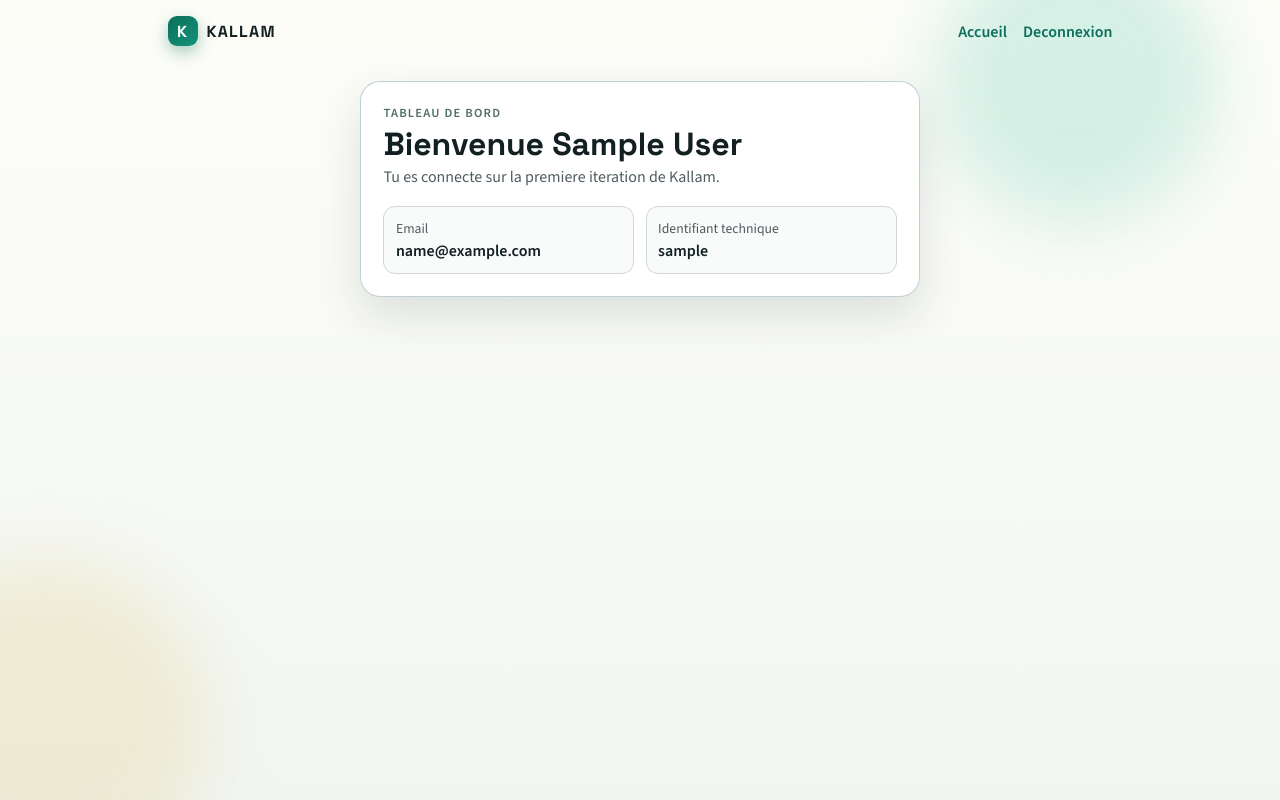
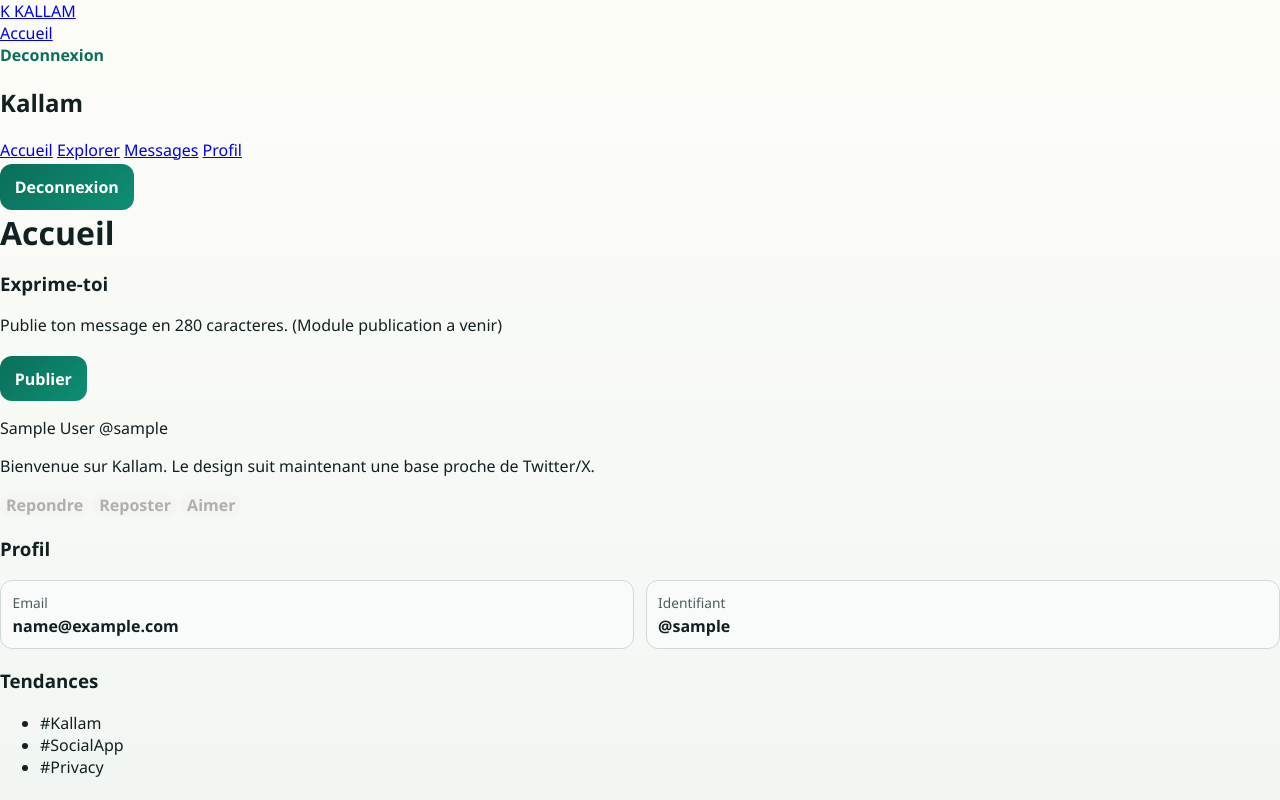
Before and after one commit to yugmerabtene/kallam, a Django app: page / in a window 1280 px wide. Run offline with Django 5.2, Linux system fonts and the light colour scheme; the visitor is signed in with stand-in values (Sample User, id 1).

Commit message:
feat(ui): reshape templates to X-like auth and timeline layouts

```diff
--- a/templates/accounts/base.html
+++ b/templates/accounts/base.html
@@ -7,19 +7,17 @@
   <title>{% block title %}Kallam{% endblock %}</title>
   <link rel="preconnect" href="https://fonts.googleapis.com">
   <link rel="preconnect" href="https://fonts.gstatic.com" crossorigin>
-  <link href="https://fonts.googleapis.com/css2?family=Space+Grotesk:wght@500;700&family=Source+Sans+3:wght@400;600&display=swap" rel="stylesheet">
+  <link href="https://fonts.googleapis.com/css2?family=IBM+Plex+Sans:wght@400;500;600;700&display=swap" rel="stylesheet">
   <link rel="stylesheet" href="{% static 'accounts/styles.css' %}">
 </head>
-<body>
-  <div class="bg-orb bg-orb-a" aria-hidden="true"></div>
-  <div class="bg-orb bg-orb-b" aria-hidden="true"></div>
-
-  <header class="topbar">
-    <a class="brand" href="{% url 'accounts:home' %}">
-      <span class="brand-mark">K</span>
+<body class="{% block body_class %}x-theme{% endblock %}">
+  <header class="site-header">
+    <div class="site-header-inner">
+      <a class="site-logo" href="{% url 'accounts:home' %}">
+        <span class="site-logo-mark">K</span>
         <span>KALLAM</span>
       </a>
-    <nav class="topbar-nav">
+      <nav class="site-nav">
         {% if user.is_authenticated %}
           <a href="{% url 'accounts:home' %}">Accueil</a>
           <form method="post" action="{% url 'accounts:logout' %}" class="inline-form">
@@ -28,12 +26,13 @@
           </form>
         {% else %}
           <a href="{% url 'accounts:login' %}">Connexion</a>
-        <a class="cta-link" href="{% url 'accounts:register' %}">Inscription</a>
+          <a class="site-nav-cta" href="{% url 'accounts:register' %}">Inscription</a>
         {% endif %}
       </nav>
+    </div>
   </header>
 
-  <main class="page">
+  <main class="site-main">
     {% if messages %}
       <ul class="messages" aria-live="polite">
         {% for message in messages %}
--- a/templates/accounts/home.html
+++ b/templates/accounts/home.html
@@ -1,24 +1,73 @@
 {% extends "accounts/base.html" %}
 
 {% block title %}Accueil - Kallam{% endblock %}
+{% block body_class %}x-theme app-page{% endblock %}
 
 {% block content %}
-<section class="dashboard-card">
-  <div class="dashboard-head">
-    <p class="eyebrow">Tableau de bord</p>
-    <h1>Bienvenue {{ user.first_name }} {{ user.last_name }}</h1>
-    <p class="lead">Tu es connecte sur la premiere iteration de Kallam.</p>
+<section class="app-shell">
+  <aside class="left-rail">
+    <div class="rail-card">
+      <h2>Kallam</h2>
+      <nav class="rail-nav">
+        <a class="active" href="{% url 'accounts:home' %}">Accueil</a>
+        <a href="#">Explorer</a>
+        <a href="#">Messages</a>
+        <a href="#">Profil</a>
+      </nav>
+      <form method="post" action="{% url 'accounts:logout' %}">
+        {% csrf_token %}
+        <button type="submit" class="primary rail-button">Deconnexion</button>
+      </form>
     </div>
+  </aside>
 
+  <section class="timeline">
+    <header class="timeline-header">
+      <h1>Accueil</h1>
+    </header>
+
+    <article class="composer">
+      <h3>Exprime-toi</h3>
+      <p>Publie ton message en 280 caracteres. (Module publication a venir)</p>
+      <button class="primary" type="button" disabled>Publier</button>
+    </article>
+
+    <article class="tweet-card">
+      <p class="tweet-author">{{ user.first_name }} {{ user.last_name }} <span>@{{ user.username }}</span></p>
+      <p class="tweet-text">
+        Bienvenue sur Kallam. Le design suit maintenant une base proche de Twitter/X.
+      </p>
+      <div class="tweet-actions">
+        <button type="button" disabled>Repondre</button>
+        <button type="button" disabled>Reposter</button>
+        <button type="button" disabled>Aimer</button>
+      </div>
+    </article>
+  </section>
+
+  <aside class="right-rail">
+    <div class="rail-card">
+      <h3>Profil</h3>
       <dl class="meta-grid">
         <div class="meta-item">
           <dt>Email</dt>
           <dd>{{ user.email }}</dd>
         </div>
         <div class="meta-item">
-      <dt>Identifiant technique</dt>
-      <dd>{{ user.username }}</dd>
+          <dt>Identifiant</dt>
+          <dd>@{{ user.username }}</dd>
         </div>
       </dl>
+    </div>
+
+    <div class="rail-card">
+      <h3>Tendances</h3>
+      <ul class="trends">
+        <li>#Kallam</li>
+        <li>#SocialApp</li>
+        <li>#Privacy</li>
+      </ul>
+    </div>
+  </aside>
 </section>
 {% endblock %}
```
Also changed, not shown: templates/accounts/login.html (+15 -3 lines), templates/accounts/register.html (+19 -6 lines). Lines whose indentation alone changed are shown as unchanged.
